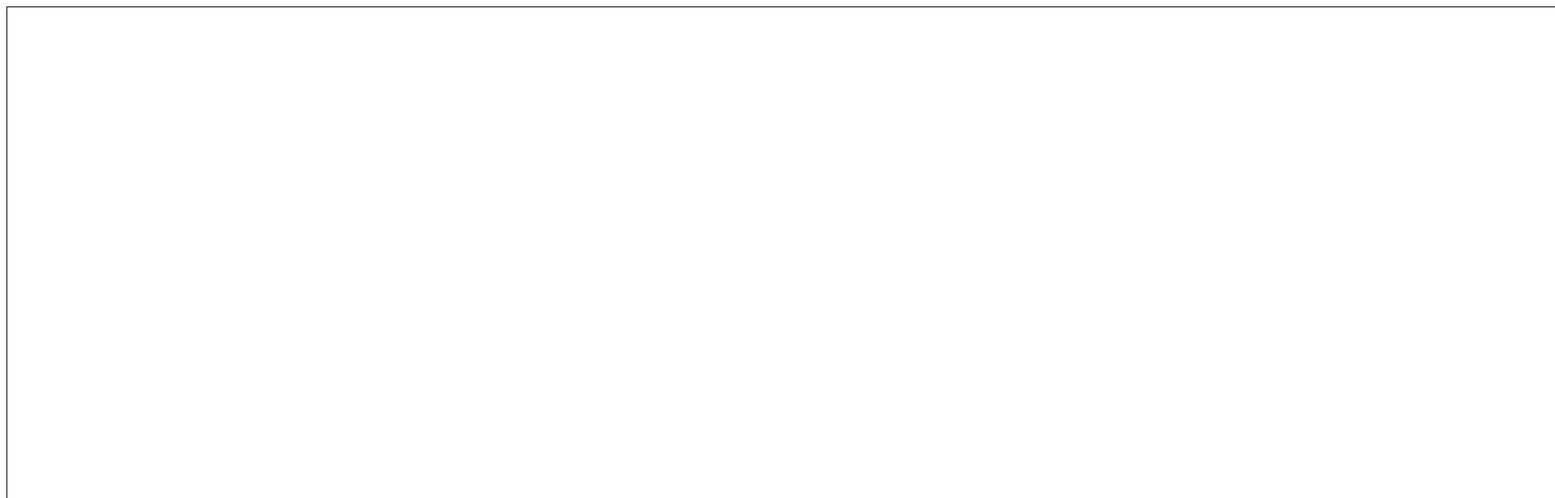
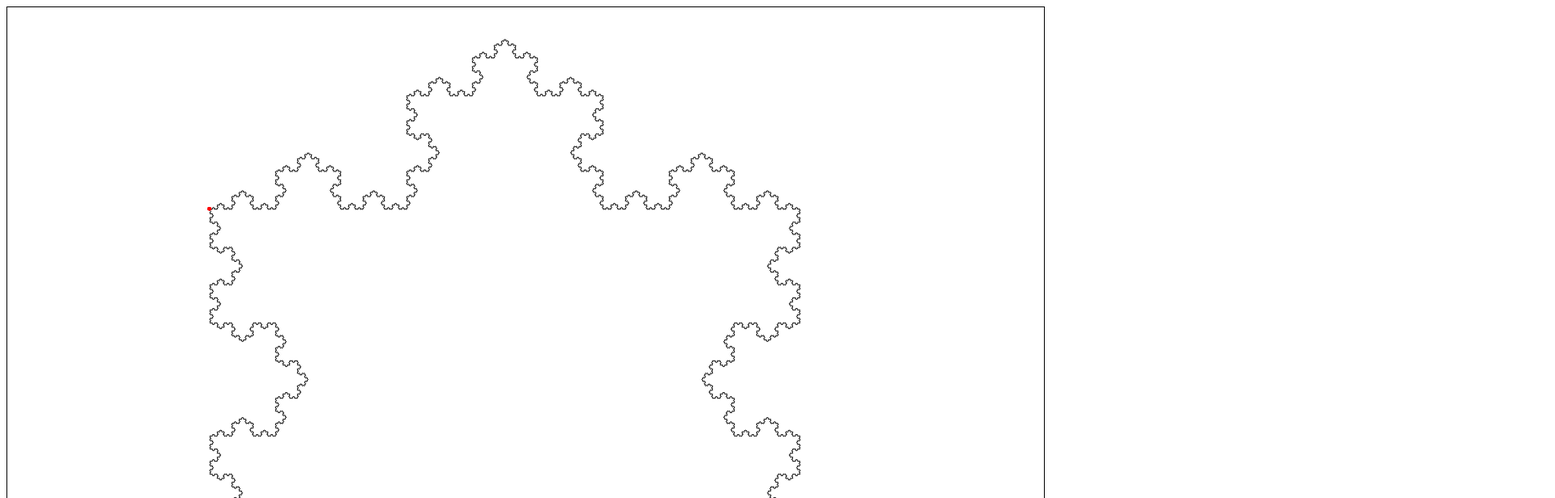
Before and after one commit to nadr0/L-S, a plain HTML site: page index.html in a window 1280 px wide. Shown: the top 616 px of the page at 81% size, 1920 px wide, since content can reach past the window. Drawn offline with Linux system fonts and the light colour scheme.

Commit message:
better koch snowflake

```diff
--- a/LSystem.js
+++ b/LSystem.js
@@ -1,11 +1,11 @@
-function LSystem(angle, production, iterations){
+function LSystem(angle, production, iterations, rule){
 	this.angle = angle;
 	this.varible = "F";
 	this.symbols = ["F","f","+","-"];
 	this.symbolWords = ["F","f","plus","minus"];
 	this.axiom = "F";
 	this.production = production;
-	this.rule = "F+F--F+F";
+	this.rule = rule;
 	this.iterations = iterations;
 	this.currentProduction = [];
 	this.nonConvert = [];
@@ -40,6 +40,15 @@ LSystem.prototype.decode = function(){
 
  	};
 
+ 	if(this.iterations === 0){
+	 	this.currentProduction = [];
+
+ 		for (var i = 0; i < this.production.length; i++) {
+			var func = this.checkFunc(this.production[i]);
+			this.currentProduction.push(func);
+		};
+ 	}
+
 	this.callFuncs(this.currentProduction);
 
 }
--- a/index.html
+++ b/index.html
@@ -7,7 +7,7 @@
 </head>
 <body>
 
-	<canvas id="myCanvas" width="1920" height="1080" style="background-color:FFFFF; border:1px solid black;"></canvas>
+	<canvas id="myCanvas" width="1280" height="920" style="background-color:FFFFF; border:1px solid black;"></canvas>
 
 	<script>
 
@@ -16,9 +16,9 @@
 		var context = canvas.getContext('2d');
 
 
-
-		var T = new turtle(100,800);
-		var L = new LSystem(60,"F",5);
+		// 60, F, F+F--F+F
+		var T = new turtle(250,250);
+		var L = new LSystem(60,"F--F--F",6,"F+F--F+F");
 		L.decode();
 
 		function animate(){
--- a/turtle.js
+++ b/turtle.js
@@ -1,7 +1,7 @@
 function turtle(x,y){
 	this.pos = {x: x, y: y};
 	this.dir = {x: 1, y: 0};
-	this.unit = 2;
+	this.unit = 1;
 	this.angle = 90;
 	this.rad = Math.PI/180;
 }
```
